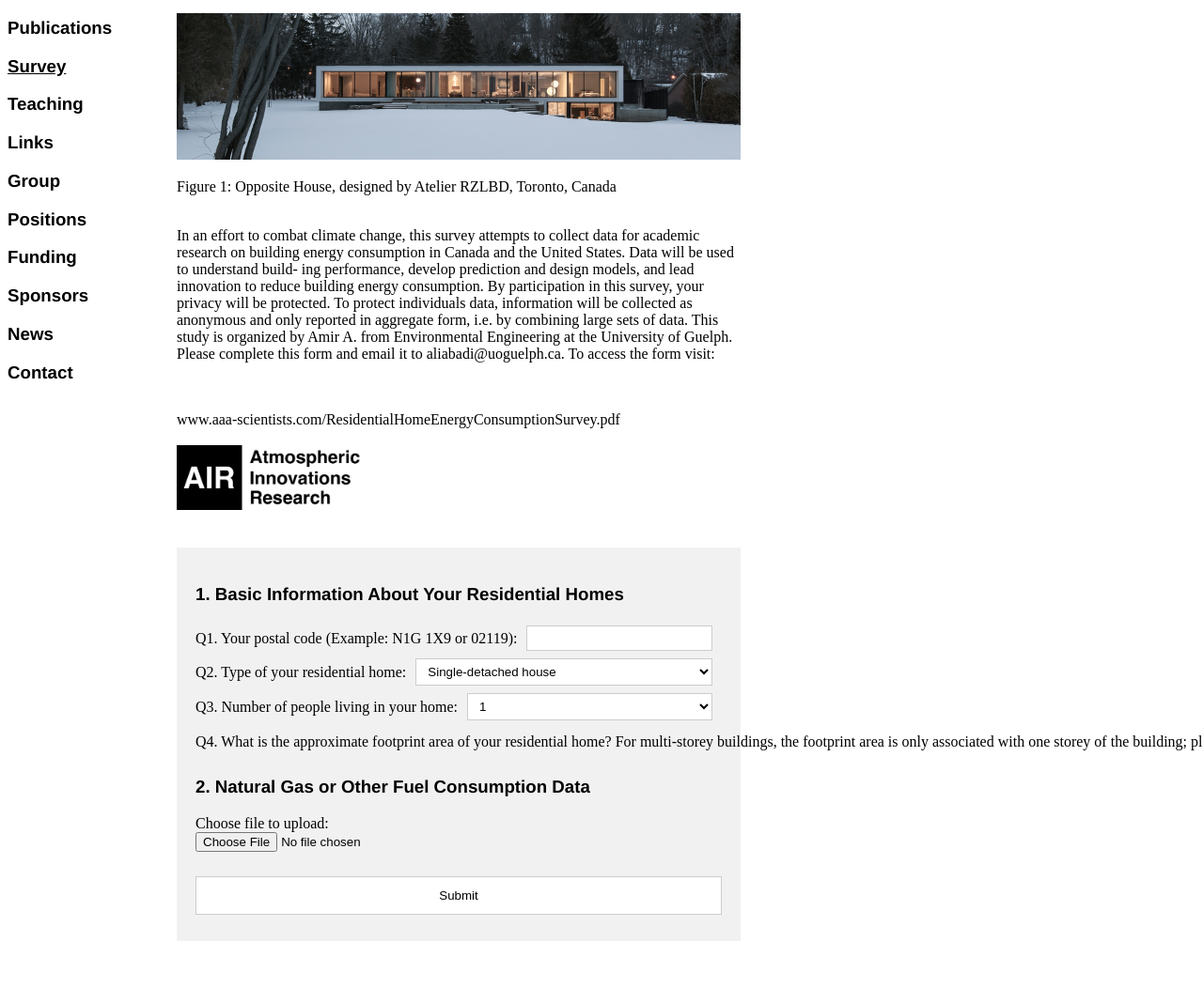
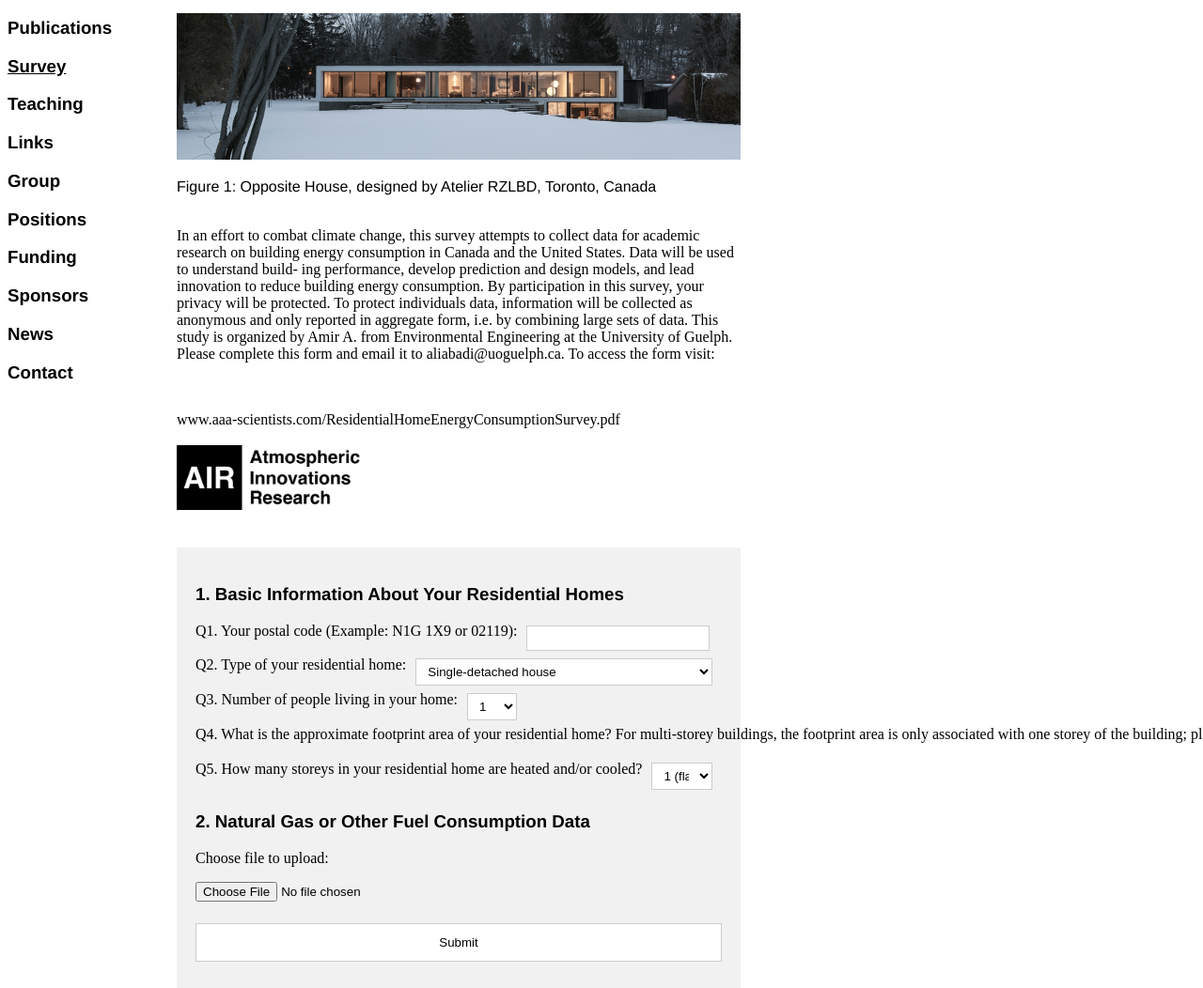
Before and after one commit to judge787/Survey, a Flask app: page /survey in a window 1280 px wide; the page is wider, and only the part inside the window is pictured. Shown: the part 187-1239 px from the top of that part at 94% size. Before the commit the page ends 1189 px from the top of that part, so only its background shows below. Run offline with Flask 3, Linux system fonts and the light colour scheme.

Commit message:
added contents to stylesheet

```diff
--- a/templates/stylesheet.css
+++ b/templates/stylesheet.css
@@ -1,9 +1,36 @@
+#page {
+  width: 800px;
+}
+
+/* text styling */
+h1{
+  font-family:helvetica;
+  color:black;
+  margin-top:50;
+}
+
 h3{
   font-family:helvetica;
   color: black;
 }
 
+p {
+  font-family:helvetica;
+  color:black;
+  text-align:left;
+}
+
+
 /* style for the navigation menu links */
+
+#menu{
+  font-family:helvetica;
+  color:black;
+  width:180px;
+  height:1000px;
+  float:left;
+  margin-right:20;
+}
 
 .menu-link {
     font-family: helvetica;
@@ -25,14 +52,19 @@
     color: black !important;
   }
 
+/* styling for "content" */
 
+#content{
+  width:600px;
+  float:left;
+
+}
 /* style for the survey (form) */
 
-/* form {
-  /* overflow: auto; */
-  /* display: flex; */
-  /* flex-wrap: wrap; */
- /* */
+form {
+  display: flex;
+  flex-wrap: wrap;
+}
 
 
  input[type=submit], button[type=submit] {
@@ -64,6 +96,12 @@
 
 label {
   flex: 1 0 auto; /* take up as much space as necessary */
+  display: inline-flex;
+  flex-direction: column;
+  margin-bottom: 1rem;
+  /* flex-basis: 70%; */
+  /* flex-shrink: 0; */
+  /* padding-right: 10px; */
 
 }
 
--- a/templates/survey.html
+++ b/templates/survey.html
@@ -8,13 +8,13 @@
 </head>
 <body>
 
-<div id="page" style="width:800px;">
+<div id="page">
 
   <div id="header">
     <br>
-    <pre><h1 style="font-family:helvetica;color:black;margin-top:50;">AIR              Atmospheric Innovations Research Lab</h1></pre>
+    <pre><h1>AIR              Atmospheric Innovations Research Lab</h1></pre>
   </div>
-  <div id="menu" style="font-family:helvetica;color:black;width:180px;height:1000px;float:left;margin-right:20;">
+  <div id="menu">
     <h3 class="menu-link"><a href="index.html">Home</a></h3>
     <h3 class="menu-link"><a href="facilities.html">Facilities</a></h3>
     <h3 class="menu-link"><a href="publications.html">Publications</a></h3>
@@ -27,39 +27,13 @@
     <h3 class="menu-link"><a href="sponsors.html">Sponsors</a></h3>
     <h3 class="menu-link"><a href="news.html">News</a></h3>
     <h3 class="menu-link"><a href="contact.html">Contact</a></h3>
+  </div>
 
-  <!-- <div id="menu" style="font-family:helvetica;color:black;width:180px;height:1000px;float:left;margin-right:20;">
-    <h3 class="menu-link"><a href="index.html">Home</a></h3>
-    <h3 class="menu-link"><u>Facilities</u></h3>
-    <h3 class="menu-link"><a href="publications.html">Publications</a></h3>
-    <h3 class="menu-link"><a href="survey.html">Survey</a></h3>
-    <h3 class="menu-link"><a href="teaching.html">Teaching</a></h3>
-    <h3 class="menu-link"><a href="links.html">Links</a></h3>
-    <h3 class="menu-link"><a href="group.html">Group</a></h3>
-    <h3 class="menu-link"><a href="positions.html">Positions</a></h3>
-    <h3 class="menu-link"><a href="funding.html">Funding</a></h3>
-    <h3 class="menu-link"><a href="sponsors.html">Sponsors</a></h3>
-    <h3 class="menu-link"><a href="news.html">News</a></h3>
-    <h3 class="menu-link"><a href="contact.html">Contact</a></h3> -->
+  <div id="content">
 
-    <!-- <h3><a href="index.html" style="font-family:helvetica;color:black;text-decoration:none;">Home</a></h3>
-    <h3 style="font-family:helvetica;color:black;"><u>Facilities</u></h3>
-    <h3><a href="publications.html" style="font-family:helvetica;color:black;text-decoration:none;">Publications</a></h3>
-    <h3><a href="survey.html" style="font-family:helvetica;color:black;text-decoration:none;">Survey</a></h3>
-    <h3><a href="teaching.html" style="font-family:helvetica;color:black;text-decoration:none;">Teaching</a></h3>
-    <h3><a href="links.html" style="font-family:helvetica;color:black;text-decoration:none;">Links</a></h3>
-    <h3><a href="group.html" style="font-family:helvetica;color:black;text-decoration:none;">Group</a></h3>
-    <h3><a href="positions.html" style="font-family:helvetica;color:black;text-decoration:none;">Positions</a></h3>
-    <h3><a href="funding.html" style="font-family:helvetica;color:black;text-decoration:none;">Funding</a></h3>
-    <h3><a href="sponsors.html" style="font-family:helvetica;color:black;text-decoration:none;">Sponsors</a></h3>
-    <h3><a href="news.html" style="font-family:helvetica;color:black;text-decoration:none;">News</a></h3>
-    <h3><a href="contact.html" style="font-family:helvetica;color:black;text-decoration:none;">Contact</a></h3> -->
-  </div>
-  <div id="content" style="width:600px;float:left;">
+    <h3>Residential Home Energy Consumption Survey</h3>
 
-    <h3 style="font-family:helvetica;color:black;">Residential Home Energy Consumption Survey</h3>
-
-    <p style="font-family:helvetica;color:black;text-align:left;">
+    <p>
         Did you know that buildings are responsible for 40% of global energy use?<br>
     <br>
     <img src="../Figures/OppositeHouseNarrow.jpg" width="600"/>
@@ -157,6 +131,18 @@
     </div>
 
 
+    <div class="adjust-size" style="word-wrap: break-word;">
+      <label for="q5">Q5. How many storeys in your residential home are heated and/or cooled?</label>
+      <select id="q5-select" name="q5">
+        <option value="1">1 (flat apartment or bungalow house with possibly a basement)</option>
+        <option value="2">2 (back-split apartment or house with possibly a basement)</option>
+        <option value="3">3 (two-level apartment or house with possibly a basement)</option>
+        <option value="4">4 (three-level apartment or house with possibly a basement)</option>
+        <option value="5">5 (four-level apartment or house with possibly a basement)</option>
+        <option value="other">Other</option>
+      </select>
+    </div>
+
 
 
     <!-- <div class="adjust-size">
```
